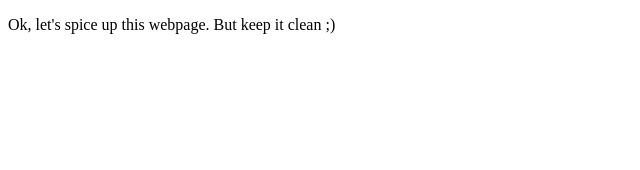
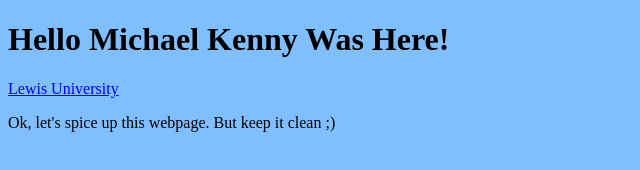
Before and after one commit to michaelpkenny/360-website, a plain HTML site: page index.html in a window 1280 px wide. Shown: the whole page, without its empty margins (0-640 px from the left). Drawn offline with Linux system fonts and the light colour scheme.

Commit message:
Update index.html

```diff
--- a/index.html
+++ b/index.html
@@ -7,7 +7,9 @@
       <title> Applied Programming Languages </title>
   </head>
 
-  <body>
+  <body style="background:#80BFFF">
+	<h1>Hello Michael Kenny Was Here!</h1>
+	<p><a href="http://www.lewisu.edu">Lewis University</a></p>
     <p>
       Ok, let's spice up this webpage.  But keep it clean ;)
     </p>
```
